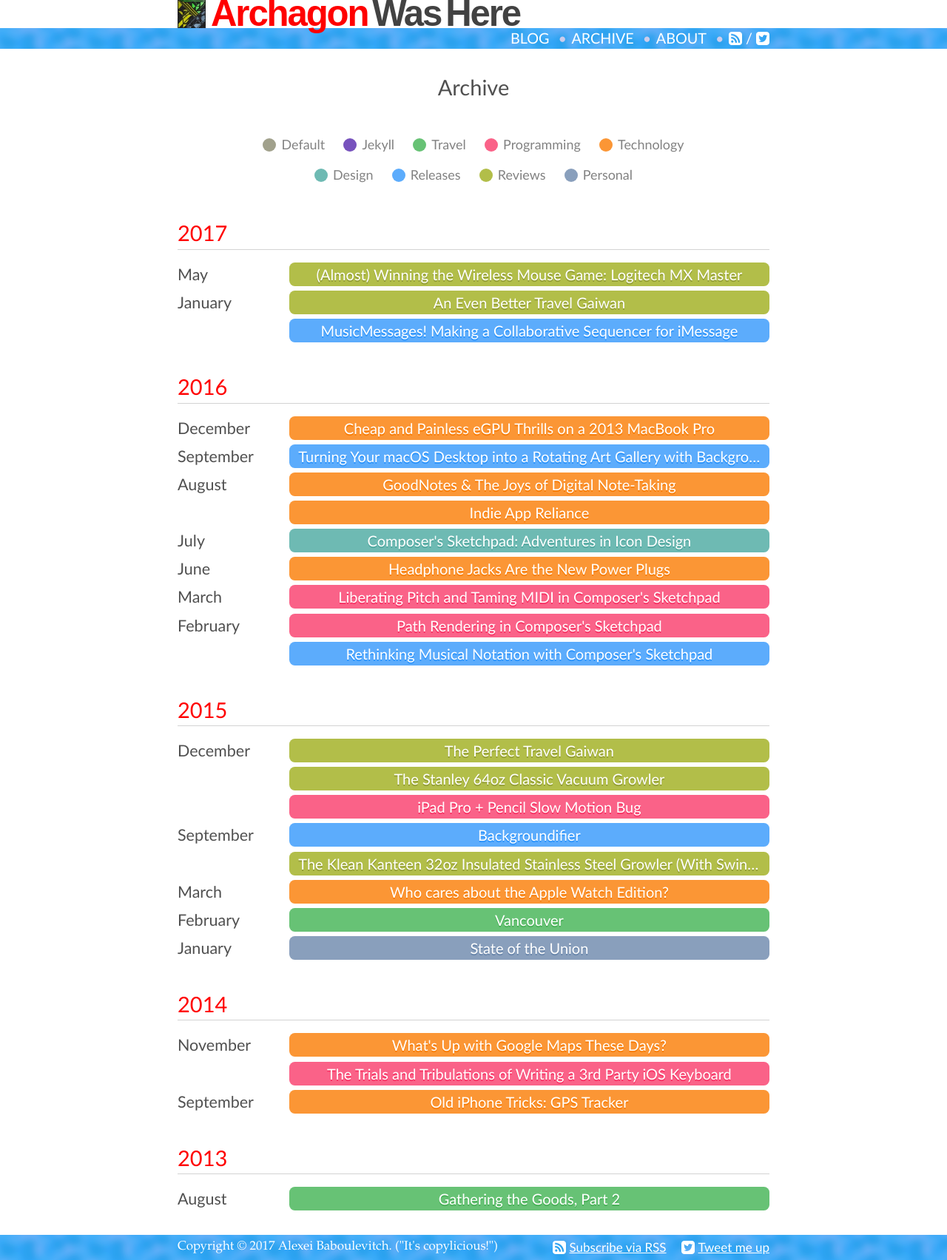
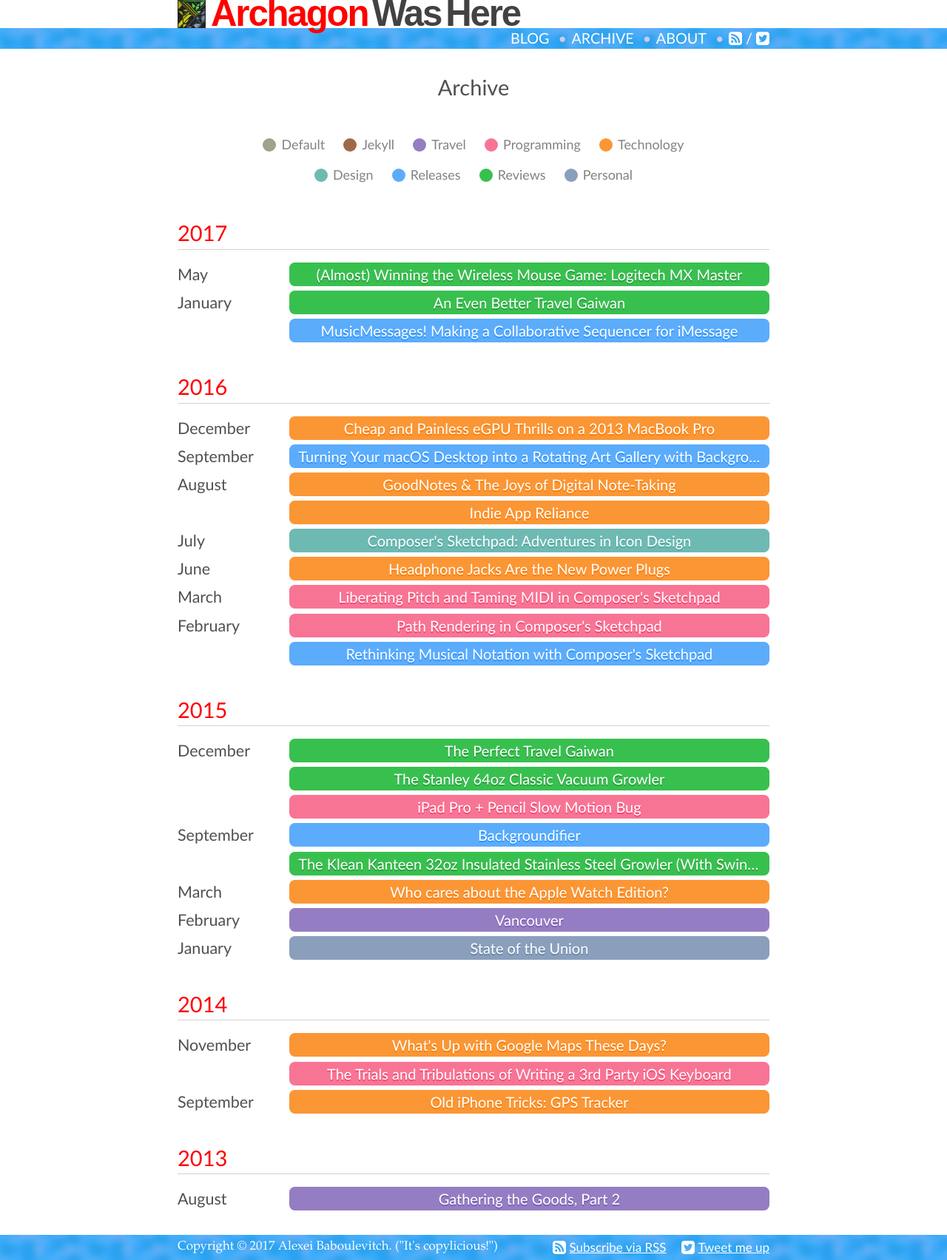
Before and after one commit to archagon/archagon.net, a Jekyll site: the page built from pages/archive.html, in a window 1280 px wide. Shown: the whole page at 74% size. Built offline with Jekyll 4.4.1, drawn with Linux system fonts in a browser that asks for light colours.

Commit message:
Improved colors.

```diff
--- a/_data/categories.json
+++ b/_data/categories.json
@@ -4,13 +4,13 @@
         "_source": "http://tristen.ca/hcl-picker/#/hcl/14/1.24/FDC5D3/FDCA90"
     },
     "jekyll": {
-        "color": "#B19CD9"
+        "color": "#C79E85"
     },
     "travel": {
-        "color": "#B0DFB7"
+        "color": "#CEC3E3"
     },
     "programming": {
-        "color": "#FDC5D3"
+        "color": "#FDD5DF"
     },
     "technology": {
         "color": "#FDCA99"
@@ -22,7 +22,8 @@
         "color": "#C0DFFE"
     },
     "reviews": {
-        "color": "#D2D994"
+        "_color": "#32EC4C",
+        "color": "#83DB92"
     },
     "personal": {
         "color": "#CAD4E1"
```
